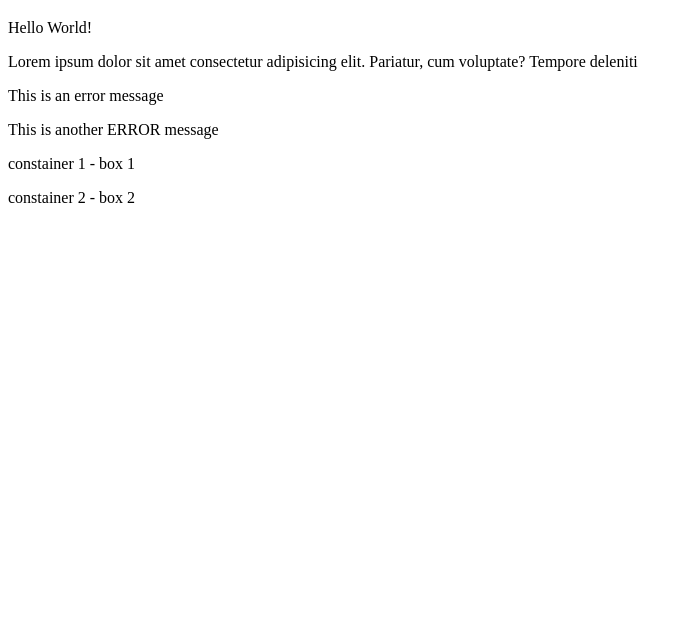
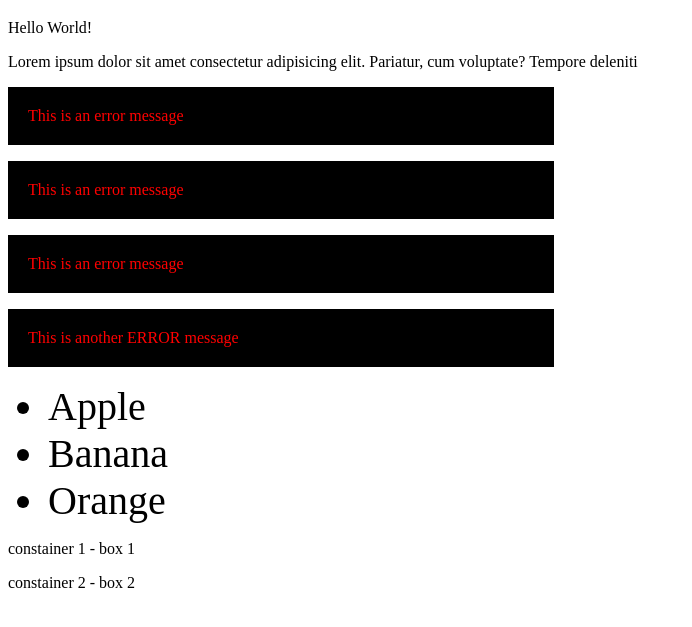
Before and after one commit to pavelFaraday/Vanilla-JS, a plain HTML site: page JS DOM/Other Lessons/QuerySelector/index.html in a window 1280 px wide. Shown: the part 61-688 px from the top of the page, without its empty margins (0-692 px from the left). Drawn offline with Linux system fonts and the light colour scheme.

Commit message:
querySelectorAll

```diff
--- a/JS DOM/Other Lessons/QuerySelector/index.html
+++ b/JS DOM/Other Lessons/QuerySelector/index.html
@@ -13,8 +13,16 @@
         <p>Hello World!</p>
         <p>Lorem ipsum dolor sit amet consectetur adipisicing elit. Pariatur, cum voluptate? Tempore deleniti</p>
         <p class="error">This is an error message</p>
+        <p class="error">This is an error message</p>
+        <p class="error">This is an error message</p>
     </div>
     <div class="error">This is another ERROR message</div>
+
+    <ul id="myList">
+        <li>Apple</li>
+        <li>Banana</li>
+        <li>Orange</li>
+    </ul>
 
 <!-- ----------------------------------------------------------------------- -->
 
--- a/JS DOM/Other Lessons/QuerySelector/script.js
+++ b/JS DOM/Other Lessons/QuerySelector/script.js
@@ -37,6 +37,22 @@ console.log(paras[2]); // shows third p tag
 const class_errors = document.querySelectorAll('.error');
 console.log(class_errors);
 
+class_errors.forEach(item => {
+    item.style.color = 'red';
+    item.style.backgroundColor = 'black';
+    item.style.padding = '20px';
+    item.style.width = '40%';
+});
+
+//-----------------
+
+let ul = document.querySelector('#myList');
+let lis = ul.querySelectorAll('li');
+
+lis.forEach(item2 => {
+    item2.style.fontSize = '40px';
+});
+
 /* -------------------------------------------------------------------------- */
 
 let container2 = document.querySelector('#container2');
```
